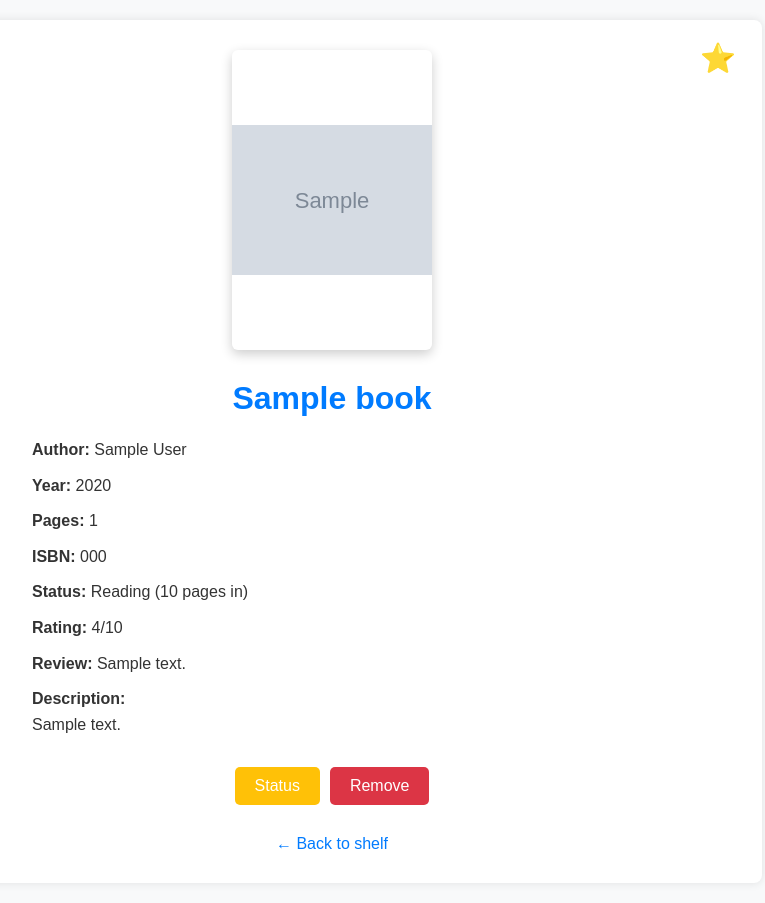
After one commit to charmosaa/digital-library, a Flask app: page /book/1 in a window 1280 px wide. The commit adds this page. Shown: the whole page, without its empty margins (308-1073 px from the left). Run offline with Flask 3, Linux system fonts and the light colour scheme; tables that the repository leaves empty hold one stand-in row (values such as "Sample post"); grey boxes marked "Sample" are stand-in pictures.

Commit message:
Dodanie strony ze szczegółami o ksiazce (po kliknięciu na obrazek) w przyszłosci mozna tutaj dodać recenzje

```diff
--- a/app.py
+++ b/app.py
@@ -218,7 +218,8 @@ def toggle_favorite(book_id):
     except Exception as e:
         db.session.rollback()
         flash(f"Error updating favorite status: {e}", 'danger')
-    return redirect(url_for('home'))
+    previous_url = request.referrer or url_for('home')
+    return redirect(previous_url)
 
 
 # --- Edit Book Route ---
@@ -261,5 +262,13 @@ def edit_book(book_id):
     # For GET request, render the form with existing book data
     return render_template('edit_book.html', book=book, categories=categories)
 
+
+@app.route('/book/<int:book_id>')
+def book_detail(book_id):
+    book = Book.query.get_or_404(book_id)
+    return render_template('book_detail.html', book=book)
+
+
+
 if __name__ == '__main__':
     app.run(debug=True)
--- /dev/null
+++ b/templates/book_detail.html
@@ -0,0 +1,133 @@
+<!DOCTYPE html>
+<html lang="en">
+<head>
+    <meta charset="UTF-8">
+    <title>{{ book.title }} - Details</title>
+    <style>
+        body {
+            font-family: Arial, sans-serif;
+            margin: 20px;
+            background-color: #f8f9fa;
+            color: #333;
+        }
+
+        .container {
+            max-width: 800px;
+            margin: auto;
+            background: #fff;
+            padding: 30px;
+            border-radius: 8px;
+            box-shadow: 0 0 10px rgba(0,0,0,0.1);
+            text-align: center;
+            position: relative;
+        }
+
+        .cover-container {
+            display: flex;
+            justify-content: center;
+            margin-bottom: 30px;
+        }
+
+        .cover-container img {
+            width: 200px;
+            height: 300px;
+            object-fit: contain;
+            border-radius: 6px;
+            box-shadow: 0 4px 12px rgba(0,0,0,0.2);
+        }
+
+        h1 {
+            color: #007bff;
+            margin-bottom: 20px;
+        }
+
+        p {
+            line-height: 1.6;
+            text-align: left;
+            max-width: 600px;
+            margin: 10px auto;
+        }
+
+        .label {
+            font-weight: bold;
+        }
+
+        .actions {
+            margin-top: 30px;
+            display: flex;
+            gap: 10px;
+            justify-content: center;
+            flex-wrap: wrap;
+        }
+
+        .button {
+            padding: 10px 20px;
+            border: none;
+            border-radius: 5px;
+            cursor: pointer;
+            text-decoration: none;
+            font-size: 16px;
+        }
+
+        .edit-button {
+            background-color: #ffc107;
+            color: white;
+        }
+
+        .delete-button {
+            background-color: #dc3545;
+            color: white;
+        }
+
+        .back-link {
+            display: block;
+            margin-top: 30px;
+            font-size: 16px;
+            color: #007bff;
+            text-decoration: none;
+        }
+
+        .back-link:hover {
+            text-decoration: underline;
+        }
+    </style>
+</head>
+<body>
+    <div class="container">
+        {% if book.cover_url %}
+            <div class="cover-container">
+                <img src="{{ book.cover_url }}" alt="Book Cover">
+            </div>
+        {% endif %}
+        <form action="{{ url_for('toggle_favorite', book_id=book.id) }}" method="POST" style="position: absolute; top: 20px; right: 20px;">
+            <button type="submit" style="background: none; border: none; font-size: 1.8em; cursor: pointer;">
+                {% if book.is_favorite %}
+                    ⭐
+                {% else %}
+                    ☆
+                {% endif %}
+            </button>
+        </form>
+        <h1>{{ book.title }}</h1>
+        <p><span class="label">Author:</span> {{ book.author }}</p>
+        {% if book.year_published %}<p><span class="label">Year:</span> {{ book.year_published }}</p>{% endif %}
+        {% if book.page_count %}<p><span class="label">Pages:</span> {{ book.page_count }}</p>{% endif %}
+        {% if book.isbn %}<p><span class="label">ISBN:</span> {{ book.isbn }}</p>{% endif %}
+        {% if book.status == 0 %}<p><span class="label">Status:</span> To Read</p>
+        {% elif book.status == 1 %}<p><span class="label">Status:</span> Reading ({{ book.current_page or 0 }} pages in)</p>
+        {% elif book.status == 2 %}<p><span class="label">Status:</span> Read</p>{% endif %}
+        {% if book.rating %}<p><span class="label">Rating:</span> {{ book.rating }}/10</p>{% endif %}
+        {% if book.review %}<p><span class="label">Review:</span> {{ book.review }}</p>{% endif %}
+        {% if book.description %}<p><span class="label">Description:</span><br>{{ book.description }}</p>{% endif %}
+
+        <div class="actions">
+            <a href="{{ url_for('edit_book', book_id=book.id) }}" class="button edit-button">Status</a>
+            <form action="{{ url_for('remove_book', book_id=book.id) }}" method="POST" onsubmit="return confirm('Are you sure?');">
+                <button type="submit" class="button delete-button">Remove</button>
+            </form>
+        </div>
+
+        <a href="{{ url_for('home') }}" class="back-link">← Back to shelf</a>
+    </div>
+</body>
+</html>
```
Also changed, not shown: templates/home.html (+7 -1 lines).
